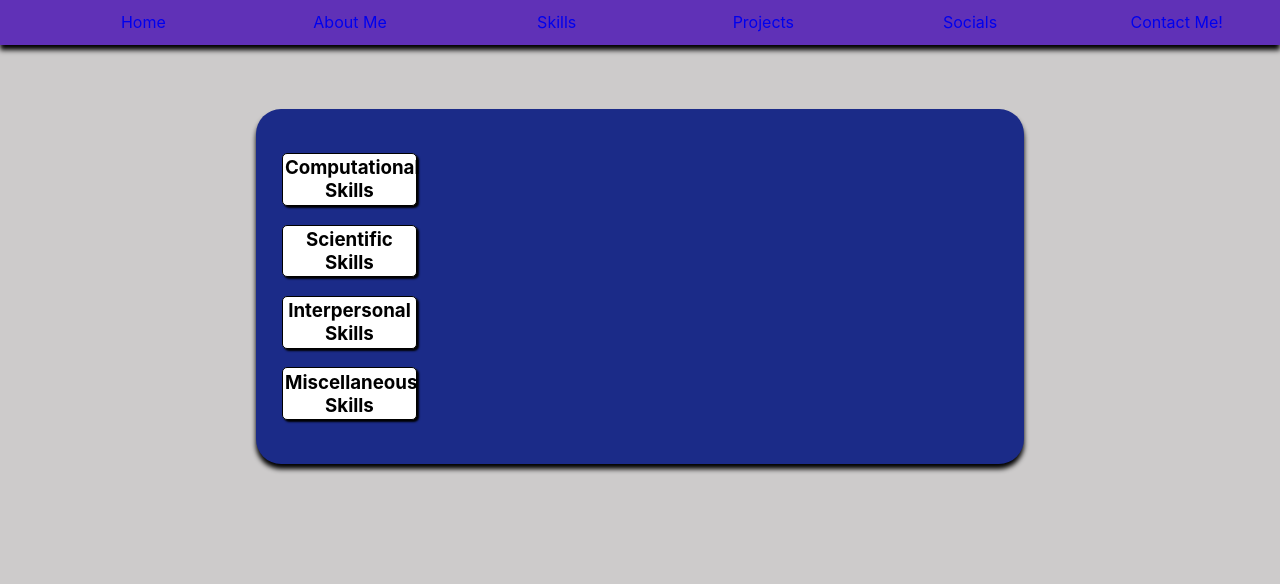
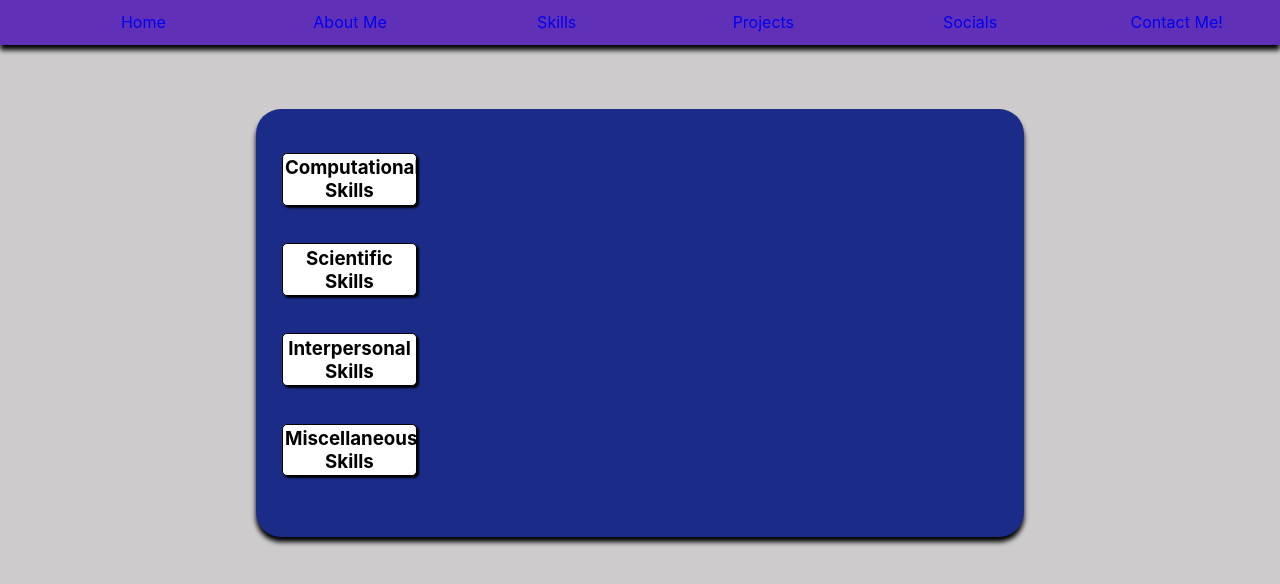
Before and after one commit to Dudemaster47/portfolio-site-but-it-works, a React (Create React App) app: page /skills in a window 1280 px wide. Shown: the top 584 px of the page. Built offline with nearby package versions, Linux system fonts and the light colour scheme.

Commit message:
setting up php server for feedback page

```diff
--- a/package.json
+++ b/package.json
@@ -6,6 +6,8 @@
     "@testing-library/jest-dom": "^5.17.0",
     "@testing-library/react": "^13.4.0",
     "@testing-library/user-event": "^13.5.0",
+    "axios": "^1.5.1",
+    "jquery": "^3.7.1",
     "react": "^18.2.0",
     "react-dom": "^18.2.0",
     "react-router-dom": "^6.15.0",
--- a/src/components/feedback.jsx
+++ b/src/components/feedback.jsx
@@ -1,17 +1,98 @@
+import { useState } from "react";
+import axios from 'axios';
+import $ from "jquery";
+
+const API_PATH = 'http://localhost:1992/portfolio/PHP/server.php';
+
 function Feedback () {
 
+    //email might be potentially dangerous
+    //it might be wiser to have an admin only comments database that stores this stuff as something other than plaintext to avoid security breaches
+    //and have it alert me when a comment is made
+
+    const [name, setName] = useState("");
+    const [email, setEmail] = useState("");
+    const [comment, setComment] = useState("");
+    const [mailSent, setMailSent] = useState(false)
+    const [errors, setErrors] = useState(null);
+
+    const handleNameChange = (e) => {
+        setName(e.target.value);
+    }
+
+    const handleEmailChange = (e) => {
+        setEmail(e.target.value);
+    };
+
+    const handleCommentChange = (e) => {
+        setComment(e.target.textcontent);
+    }
+
+    const handleSubmit = (e) => {
+        e.preventDefault();
+        const form = $(e.target);
+        console.log(form)
+        axios({
+            method: 'post',
+            url: `${API_PATH}`,
+            headers: { 'content-type': 'application/json' },
+            data: form.serialize()
+        }).then(
+            setMailSent(true)
+        )
+        .catch(error => setErrors({ error: error.message }));
+    };
+
+
     return (
-        <div class="splashbox">
-            <form action="mailto:asonnyhiller@gmail.com">
-                <label>
-                    Email:
-                    <input type="text" name="name" />
-                </label>
-                <label>
-                    Comment:
-                    <textarea name="comment" rows="5" cols="33" />
-                </label>
-                <input type="submit" value="Submit" />
+
+        <div className="splashbox">
+            <form
+                action="#"
+                method="post"
+                onSubmit={(event) => handleSubmit(event)}
+            >
+                <label htmlFor="name">Name: </label>
+                <input
+                    type="text"
+                    id="name"
+                    name="name"
+                    value={name}
+                    onChange={(event) =>
+                        handleNameChange(event)
+                    }
+                />
+                <label htmlFor="email">Email: </label>
+                <input
+                    type="text"
+                    id="email"
+                    name="email"
+                    value={email}
+                    onChange={(event) =>
+                        handleEmailChange(event)
+                    }
+                />
+                <br />
+                <label htmlFor="comment">Comment:</label>
+                <textarea
+                    name="comment"
+                    rows="5"
+                    cols="33"
+                    id="comment"
+                    textcontent = {comment}
+                    onChange={(event) =>
+                        handleCommentChange(event)
+                        }
+                />
+                <button type="submit">Submit</button>
+                <div>
+                    {mailSent &&
+                    <div>Thank you for contacting me!</div>}
+                </div>
+                <div>
+                    {errors &&
+                    <div>{errors}</div>}
+                </div>
             </form>
         </div>
     )
--- a/src/components/project_links.jsx
+++ b/src/components/project_links.jsx
@@ -1,4 +1,20 @@
 function ProjectLinks() {
+
+    return (
+        <div class="splashbox">
+            <ul>
+                <li>
+                    <a href="https://home-cooked.onrender.com/">Homecooked</a>
+                </li>
+                <li>
+                    <a href="https://card-games.onrender.com/">Card Game!!</a>
+                </li>
+                <li>
+                    <a href="https://github.com/Dudemaster47/blackjack2">Blackjack (Download Link)</a>
+                </li>
+            </ul>
+        </div>
+    )
 
 }
 
--- a/src/components/skills.jsx
+++ b/src/components/skills.jsx
@@ -3,49 +3,49 @@ function Skills(){
     return (
         <div className="skillbox">
             <h3 className="skillheader" id="skillheader1">Computational Skills</h3>
-                <ul className="skillchild1">
-                    <li className="skillchild2">React</li>
-                    <li className="skillchild2">Redux</li>
-                    <li className="skillchild2">Flask</li>
-                    <li className="skillchild2">Sequelize</li>
-                    <li className="skillchild2">Python</li>
-                    <li className="skillchild2">Javascript</li>
-                    <li className="skillchild2">HTML</li>
-                    <li className="skillchild2">CSS</li>
-                    <li className="skillchild2">Git</li>
-                    <li className="skillchild2">Microsoft Office Proficiency (Powerpoint, Excel, Word)</li>
-                </ul>
+            <ul className="skillchild1">
+                <li>React</li>
+                <li>Redux</li>
+                <li>Flask</li>
+                <li>Sequelize</li>
+                <li>Python</li>
+                <li>Javascript</li>
+                <li>HTML</li>
+                <li>CSS</li>
+                <li>Git</li>
+                <li>Microsoft Office Proficiency (Powerpoint, Excel, Word)</li>
+            </ul>
             <h3 class="skillheader" id="skillheader2">Scientific Skills</h3>
-                <ul className="skillchild3">
-                    <li className="skillchild2">Spectroscopy (UV-Vis, IR, Fluorescence, NMR, Mass Spec.)</li>
-                    <li className="skillchild2">Chromatography (Gas, HPLC)</li>
-                    <li className="skillchild2">Reagent and Working Solution Prep</li>
-                    <li className="skillchild2">Safe Handling of Strong Acids and Toxic Chemicals</li>
-                    <li className="skillchild2">Waste Management</li>
-                </ul>
+            <ul className="skillchild2">
+                <li>Spectroscopy (UV-Vis, IR, Fluorescence, NMR, Mass Spec.)</li>
+                <li>Chromatography (Gas, HPLC)</li>
+                <li>Reagent and Working Solution Prep</li>
+                <li>Safe Handling of Strong Acids and Toxic Chemicals</li>
+                <li>Waste Management</li>
+            </ul>
             <h3 className="skillheader" id='skillheader3'>Interpersonal Skills</h3>
-                <ul className="skillchild4">
-                    <li className="skillchild2">Funny</li>
-                    <li className="skillchild2">Charming</li>
-                    <li className="skillchild2">Witty</li>
-                    <li className="skillchild2">Caring</li>
-                    <li className="skillchild2">Generous</li>
-                    <li className="skillchild2">Has Worked Retail Before</li>
-                    <li className="skillchild2">Loves Animals</li>
-                    <li className="skillchild2">Loves Kids</li>
-                    <li className="skillchild2">Follows Directions Well</li>
-                    <li className="skillchild2">Keeps Head Down</li>
-                </ul>
+            <ul className="skillchild3">
+                <li>Funny</li>
+                <li>Charming</li>
+                <li>Witty</li>
+                <li>Caring</li>
+                <li>Generous</li>
+                <li>Has Worked Retail Before</li>
+                <li>Loves Animals</li>
+                <li>Loves Kids</li>
+                <li>Follows Directions Well</li>
+                <li>Keeps Head Down</li>
+            </ul>
             <h3 className="skillheader" id='skillheader4'>Miscellaneous Skills</h3>
-                <ul className="skillchild5">
-                    <li className="skillchild2">Black Belt</li>
-                    <li className="skillchild2">Excellent Cook</li>
-                    <li className="skillchild2">Musician</li>
-                    <li className="skillchild2">Composer</li>
-                    <li className="skillchild2">Artist</li>
-                    <li className="skillchild2">Writer</li>
-                    <li className="skillchild2">Tabletop Gaming Enthusiast (I'm the eternal Game Master, so you KNOW I can manage people)</li>
-                </ul>
+            <ul className="skillchild4">
+                <li>Black Belt</li>
+                <li>Excellent Cook</li>
+                <li>Musician</li>
+                <li>Composer</li>
+                <li>Artist</li>
+                <li>Writer</li>
+                <li>Tabletop Gaming Enthusiast (I'm the eternal Game Master, so you KNOW I can manage people)</li>
+            </ul>
         </div>
     )
 }
--- a/src/index.css
+++ b/src/index.css
@@ -96,42 +96,42 @@ a {
   box-shadow: 2px 2px 2px rgb(0, 0, 0);
 }
 
-.skillchild1 {
-  display: none;
-  list-style-type: none;
+.skillbox ul {
+  max-width: max-content;
+  overflow: hidden;
+  max-height: 0;
+  transition: max-height 1.5s;
 }
 
-.skillchild3 {
-  display: none;
-  list-style-type: none;
-}
-
-.skillchild4 {
-  display: none;
-  list-style-type: none;
-}
-
-.skillchild5 {
-  display: none;
-  list-style-type: none;
+.skillbox ul li {
+  text-decoration: none;
+  overflow: hidden;
+  white-space: nowrap;
+  letter-spacing: .01em;
 }
 
 .skillheader:hover {
-  cursor:pointer;
+  cursor: pointer;
 }
 
-#skillheader1:hover ~ .skillchild1 {
-  display: block;
+.skillheader:hover + ul {
+  max-height: 250px;
 }
 
-#skillheader2:hover ~ .skillchild3 {
-  display: block;
+.skillheader:hover + ul li {
+  animation: type 2s steps(100, end);
 }
 
-#skillheader3:hover ~ .skillchild4 {
-  display: block;
+@keyframes type{
+  from {width: 0}
+  to {width: 100%}
 }
 
-#skillheader4:hover ~ .skillchild5 {
-  display: block;
+.commentForm {
+  display: flex;
+  flex-direction: column;
 }
+
+.submitButton {
+  width: 10%;
+}
```
Also changed, not shown: ReadMe.txt (added), 2 other files (tests, documents, lock files or other folders).
